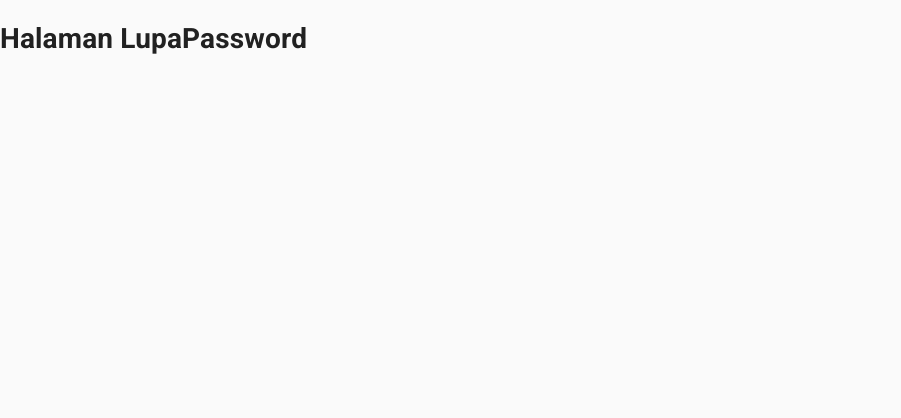
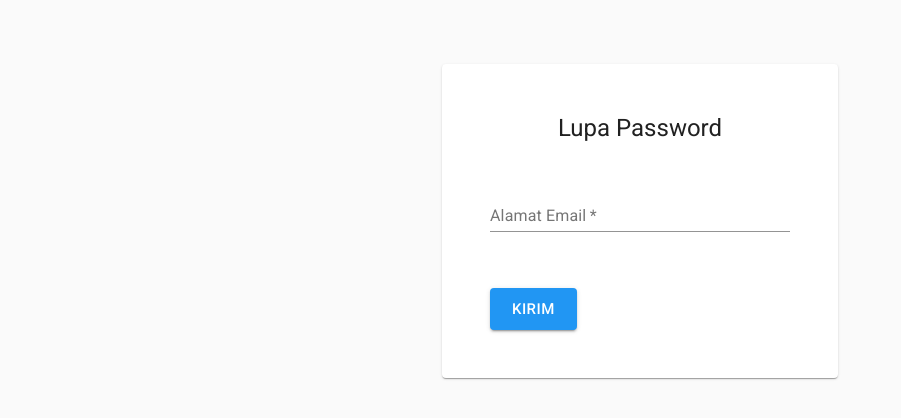
Before and after one commit to wildenali/aplikasiposwilden, a React (Create React App) app: page /lupa-password in a window 1280 px wide. Shown: the top 418 px of the page, without its empty margins (0-901 px from the left). Built offline with nearby package versions, Linux system fonts and the light colour scheme; no server answers.

Commit message:
Bagaimana handle lupa password

```diff
--- a/package.json
+++ b/package.json
@@ -9,6 +9,7 @@
     "@testing-library/react": "^9.5.0",
     "@testing-library/user-event": "^7.2.1",
     "firebase": "^7.17.2",
+    "notistack": "^0.9.17",
     "react": "^16.13.1",
     "react-dom": "^16.13.1",
     "react-firebase-hooks": "^2.2.0",
--- a/src/App.js
+++ b/src/App.js
@@ -18,11 +18,15 @@
 import { ThemeProvider as MuiThemeProvider } from '@material-ui/core/styles';
 import theme from './config/theme';
 
+// import notistack
+import { SnackbarProvider } from 'notistack';
+
 function App() {
   return (
     <>
       <CssBaseline />
       <MuiThemeProvider theme={theme}>
+        <SnackbarProvider maxSnack={3} autoHideDuration={3000}>
           <FirebaseProvider>
             <Router>
               <Switch>
@@ -37,6 +41,7 @@
               </Switch>
             </Router>
           </FirebaseProvider>
+        </SnackbarProvider>
       </MuiThemeProvider>
     </>
   );
--- a/src/pages/lupa-password/index.js
+++ b/src/pages/lupa-password/index.js
@@ -1,7 +1,161 @@
-import React from 'react'
+import React, { useState } from 'react'
+
+// import komponen material-ui
+import Button from '@material-ui/core/Button'
+import Container from '@material-ui/core/Container';
+import Paper from '@material-ui/core/Paper';
+import Typography from '@material-ui/core/Typography';
+import TextField from '@material-ui/core/TextField';
+import Grid from '@material-ui/core/Grid';
+
+// import styles
+import useStyles from './styles';
+import { Link, Redirect } from 'react-router-dom';
+
+// import validator
+import isEmail from 'validator/lib/isEmail';
+
+// firebase hook
+import { useFirebase } from '../../components/FirebaseProvider'
+
+// Import AppLoading untuk animasi loading
+import AppLoading from '../../components/AppLoading'
+
+// import notistack hook
+import { useSnackbar } from 'notistack';
 
 function LupaPassword() {
-  return <h1>Halaman LupaPassword</h1>
+
+  const classes = useStyles();
+
+  const [form, setForm] = useState({
+    email: '',
+  })
+
+  const [error, setError] = useState({
+    email: '',
+  })
+
+  const [isSubmitting, setSubmitting] = useState(false)
+
+  const { auth, user, loading } = useFirebase();
+
+  const { enqueueSnackbar } = useSnackbar();
+
+  const handleChange = e => {
+    setForm({
+      ...form,
+      [e.target.name]: e.target.value
+    })
+
+    setError({
+      ...error,
+      [e.target.name]: ''
+    })
+  }
+  // console.log(form);
+
+  const validate = () => {
+    const newError = {...error};
+
+    if (!form.email) {
+      newError.email = 'Email wajib disini';
+    } else if (!isEmail(form.email)) {
+      newError.email = 'Email tidak valid';
+    }
+
+    return newError;
+  }
+
+  const handleSubmit = async e => {
+    e.preventDefault();
+    const findErrors = validate();
+
+    if (Object.values(findErrors).some(err => err !== '')) {
+      setError(findErrors)
+    } else {
+      try {
+        setSubmitting(true);  // ini untuk ketika di klik tombo dafta, form registrasinya akan diabled
+        const actionCodeSettings = {
+          url: `${window.location.origin}/login`
+        }
+        await auth.sendPasswordResetEmail(form.email, actionCodeSettings)  // https://firebase.google.com/docs/reference/js/firebase.auth.Auth#sendpasswordresetemail
+        enqueueSnackbar(`Cek Kotak masuk email ${form.email}, untuk me-reset password yang telah di kirim`,{ variant: 'success' })
+        setSubmitting(false);
+      } catch (error) {
+        // kode error bisa di lihat di https://firebase.google.com/docs/reference/js/firebase.auth.Auth#sendpasswordresetemail
+        const newError = {};
+
+        switch (e.code) {
+          case 'auth/user-not-found':
+            newError.email = 'Email tidak terdaftar';
+            break;
+          case 'auth/invalid-email':
+            newError.email = 'Email tidak valid';
+            break;
+          default:
+            newError.email = 'Terjadi Kesalahan Silahkan coba lagi';
+            break;
+        }
+
+        setError(newError);
+        setSubmitting(false);
+      }
+    }
+
+  }
+
+  if (loading) {
+    return <AppLoading />
+  }
+
+  if (user) {
+    return <Redirect to="/" />
+  }
+
+  console.log(user);
+
+  return  <Container maxWidth="xs">
+            <Paper className={classes.paper}>
+              <Typography
+                variant="h5"
+                component="h1"
+                className={classes.title}
+              >
+                Lupa Password
+              </Typography>
+
+              <form onSubmit={handleSubmit} noValidate>
+                <TextField
+                  id="email"
+                  type="email"
+                  name="email"
+                  margin="normal"
+                  label="Alamat Email"
+                  fullWidth
+                  required
+                  value={form.email}
+                  onChange={handleChange}
+                  helperText={error.email}
+                  error={error.email?true:false}
+                  disabled={isSubmitting}
+                />
+                <Grid container className={classes.buttons}>
+                  <Grid item xs>
+                    <Button
+                      type="submit"
+                      color="primary"
+                      variant="contained"
+                      size="large"
+                    >
+                      Kirim
+                    </Button>
+                  </Grid>
+                </Grid>
+              </form>
+
+            </Paper>
+          </Container>
 }
 
 export default LupaPassword;
--- /dev/null
+++ b/src/pages/lupa-password/styles.js
@@ -0,0 +1,18 @@
+import { makeStyles } from '@material-ui/styles';
+
+const useStyles = makeStyles(theme => ({
+  title: {
+    // color: theme.palette.primary.main
+    textAlign: 'center',
+    marginBottom: theme.spacing(3)
+  },
+  paper: {
+    marginTop: theme.spacing(8),
+    padding: theme.spacing(6)
+  },
+  buttons:{
+    marginTop: theme.spacing(6)
+  }
+}))
+
+export default useStyles;
```
Also changed, not shown: 2 other files (tests, documents, lock files or other folders). Lines whose indentation alone changed are shown as unchanged.
